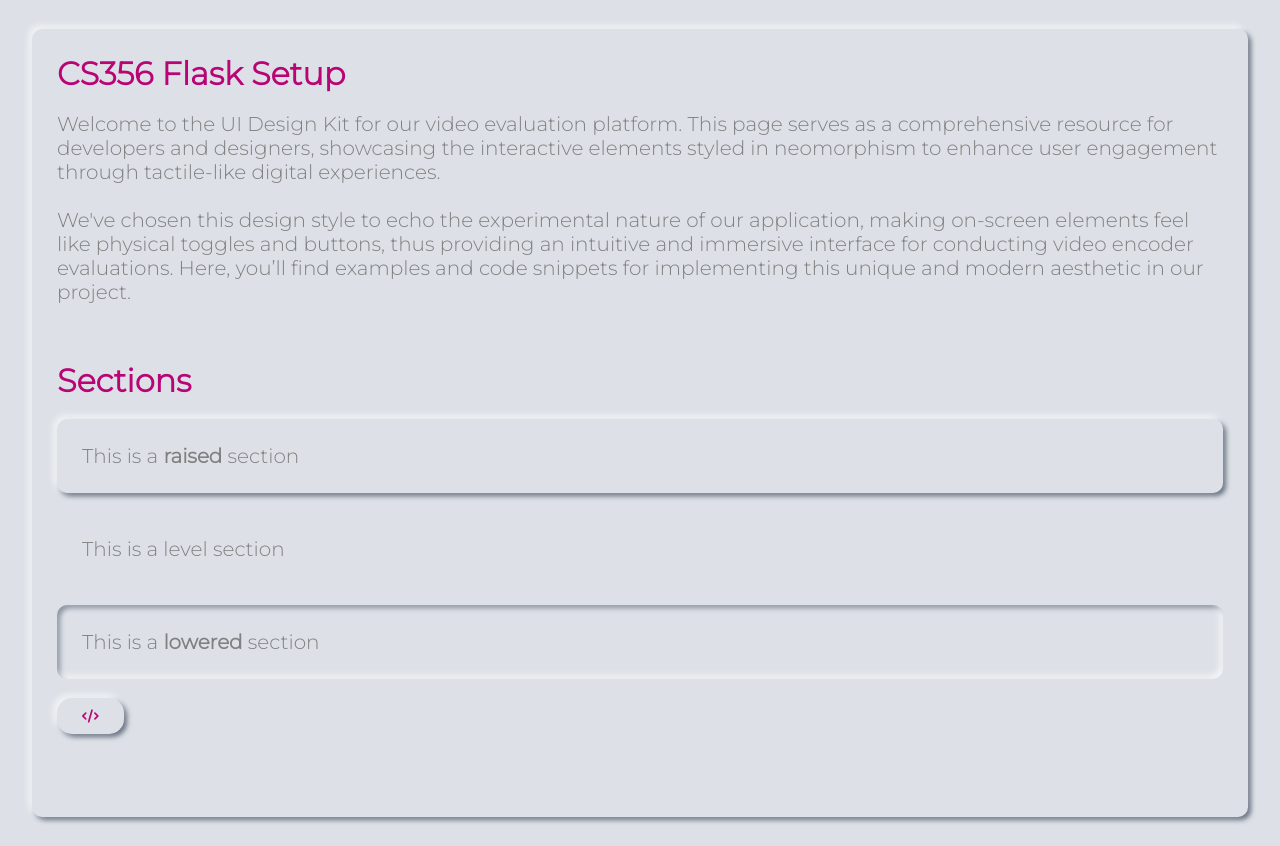
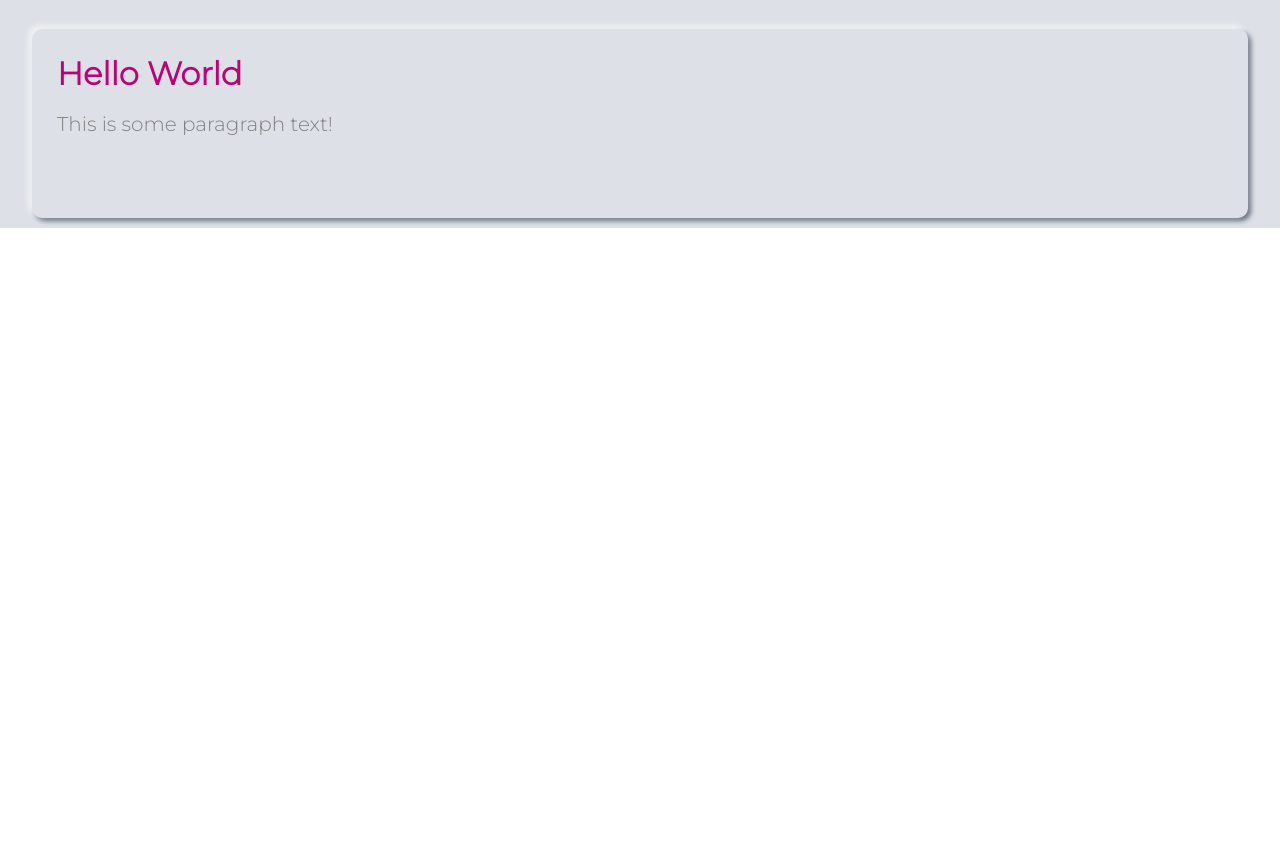
Before and after one commit to adamjclacher/CS356Group1, a Flask app: page / in a window 1280 px wide. After the commit the page ends 228 px from the top, so only its background shows below. Run offline with Flask 3, Linux system fonts and the light colour scheme; some libraries are stand-ins or nearby versions.

Commit message:
SCRUM-50 Basic setup, moving to PC...

```diff
--- a/src/Basic Flask.py
+++ b/src/Basic Flask.py
@@ -6,7 +6,6 @@ from flask import Flask, render_template
 app = Flask(__name__, template_folder="templates/")
 
 
-# Root Index Route
 @app.route("/", methods=["GET"])
 def root():
     return render_template("index.html")
--- a/src/templates/index.html
+++ b/src/templates/index.html
@@ -2,7 +2,7 @@
 <html lang="en" dir="ltr">
     <head>
         <meta charset="utf-8">
-    <title>CS356 Project - Flask Setup</title>
+        <title>CS356 Project - Home</title>
 
         <link rel="stylesheet" type="text/css" href="{{ url_for('static',filename='css/stylesheet.css') }}">
         <link rel="stylesheet" type="text/css" href="{{ url_for('static',filename='css/forms.css') }}">
@@ -20,56 +20,11 @@
         <div class="content">
             <br>
             <div class="section raised">
-        <h1 class="colour">CS356 Flask Setup</h1>
+                <h1 class="colour">Hello World</h1>
                 <br>
-        <p>Welcome to the UI Design Kit for our video evaluation platform. This page serves as a comprehensive resource for developers and designers, showcasing the interactive elements styled in neomorphism to enhance user engagement through tactile-like digital experiences. <br><br>We've chosen this design style to echo the experimental nature of our application, making on-screen elements feel like physical toggles and buttons, thus providing an intuitive and immersive interface for conducting video encoder evaluations. Here, you’ll find examples and code snippets for implementing this unique and modern aesthetic in our project.</p>
+                <p>This is some paragraph text!</p>
                 <br><br><br>
-
-        <!-- SECTIONS !-->
-
-        <h1 class="colour">Sections</h1>
-        <br>
-        <div class="section raised">
-          <p>This is a <b>raised</b> section</p>
             </div>
-        <br>
-        <div class="section">
-          <p>This is a level section</p>
         </div>
-        <br>
-        <div class="section lowered">
-          <p>This is a <b>lowered</b> section</p>
-        </div>
-        <br>
-        <button class="button colour greyBackground raised roundedCorners" onclick="toggleDivById('sectionsSnippet')"><i class="fa-solid fa-code"></i></button>
-        <br>
-
-        <!-- Code Snippet for Sections !-->
-
-        <pre id="sectionsSnippet"><code>
-        &lt;div class=&quot;section raised&quot;&gt;
-          &lt;p&gt;This is a &lt;b&gt;raised&lt;/b&gt; section&lt;/p&gt;
-        &lt;/div&gt;
-        &lt;br&gt;
-        &lt;div class=&quot;section&quot;&gt;
-          &lt;p&gt;This is a level section&lt;/p&gt;
-        &lt;/div&gt;
-        &lt;br&gt;
-        &lt;div class=&quot;section lowered&quot;&gt;
-          &lt;p&gt;This is a &lt;b&gt;lowered&lt;/b&gt; section&lt;/p&gt;
-        &lt;/div&gt;
-        </code></pre>
-
-        <br><br>
-
-
-
-
-      </div>
-      <br>
-
-    </div>
-
-
     </body>
 </html>
```
Lines whose indentation alone changed are shown as unchanged.
